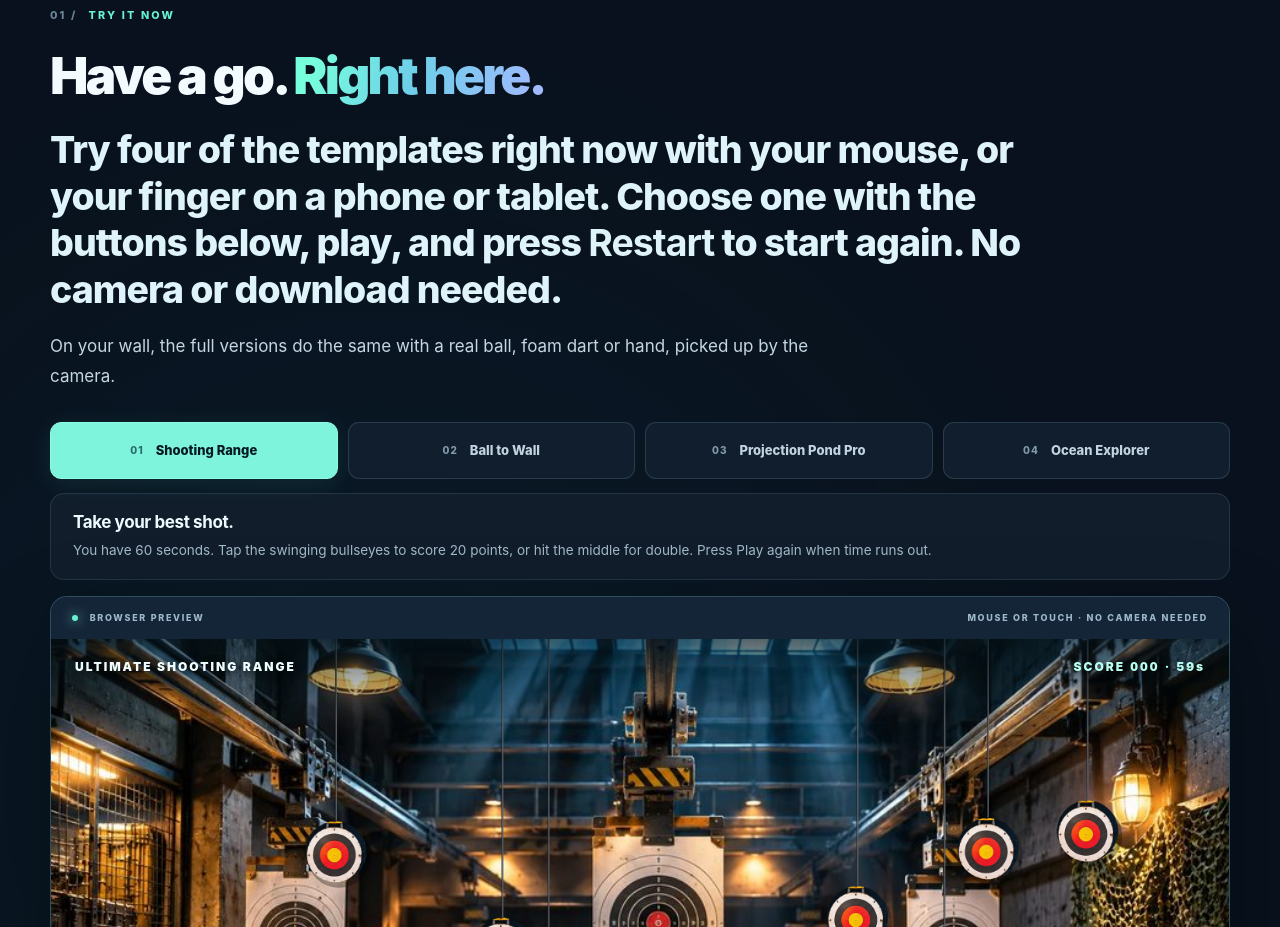
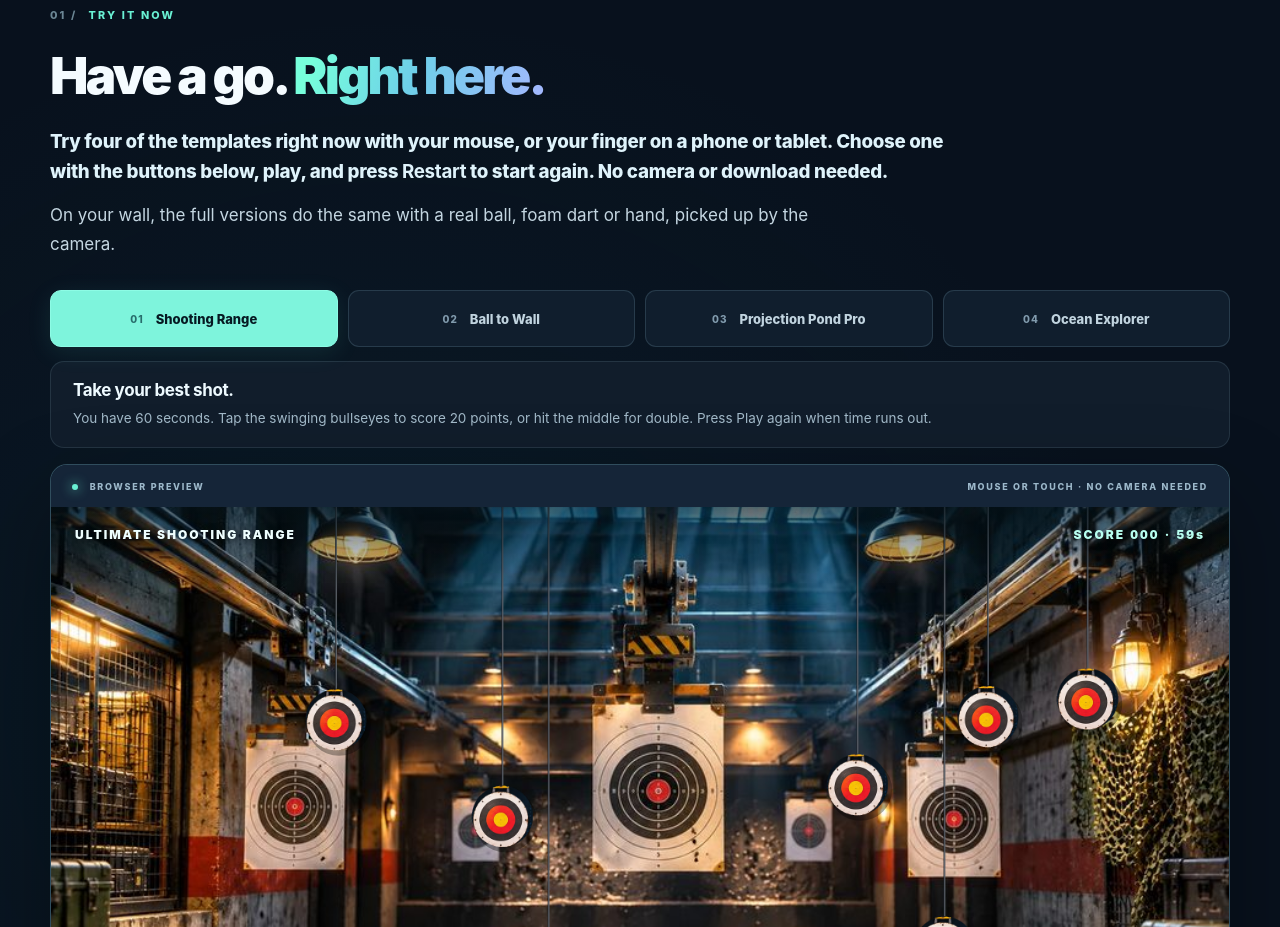
Before and after one commit to interactabuild/interactabuild.github.io, a plain HTML site: page index.html in a window 1280 px wide. Shown: the part 960-1887 px from the top of the page. Drawn offline with Linux system fonts and the light colour scheme; animation ran at ten frames a second.

Commit message:
Have a go: intro text half the size
Co-Authored-By: Claude Opus 5.5 <noreply@anthropic.com>

```diff
--- a/site.css
+++ b/site.css
@@ -127,6 +127,6 @@
 
 /* Have a go: the heading on its own line, then the intro, then the "On your wall" line. */
 .demo-section-top{grid-template-columns:1fr;margin-bottom:22px}
-.section-intro.demo-intro{font-size:37.5px;line-height:1.25;font-weight:800;letter-spacing:-1px;color:#dff3fb;max-width:1000px;margin:0 0 18px}
-@media(max-width:650px){.section-intro.demo-intro{font-size:28px;letter-spacing:-.6px}}
+.section-intro.demo-intro{font-size:18.75px;line-height:1.6;font-weight:800;letter-spacing:-.3px;color:#dff3fb;max-width:900px;margin:0 0 14px}
+@media(max-width:650px){.section-intro.demo-intro{font-size:16px;letter-spacing:-.2px}}
 @media(max-width:650px){.demo-guide-note{font-size:16px}}
```
